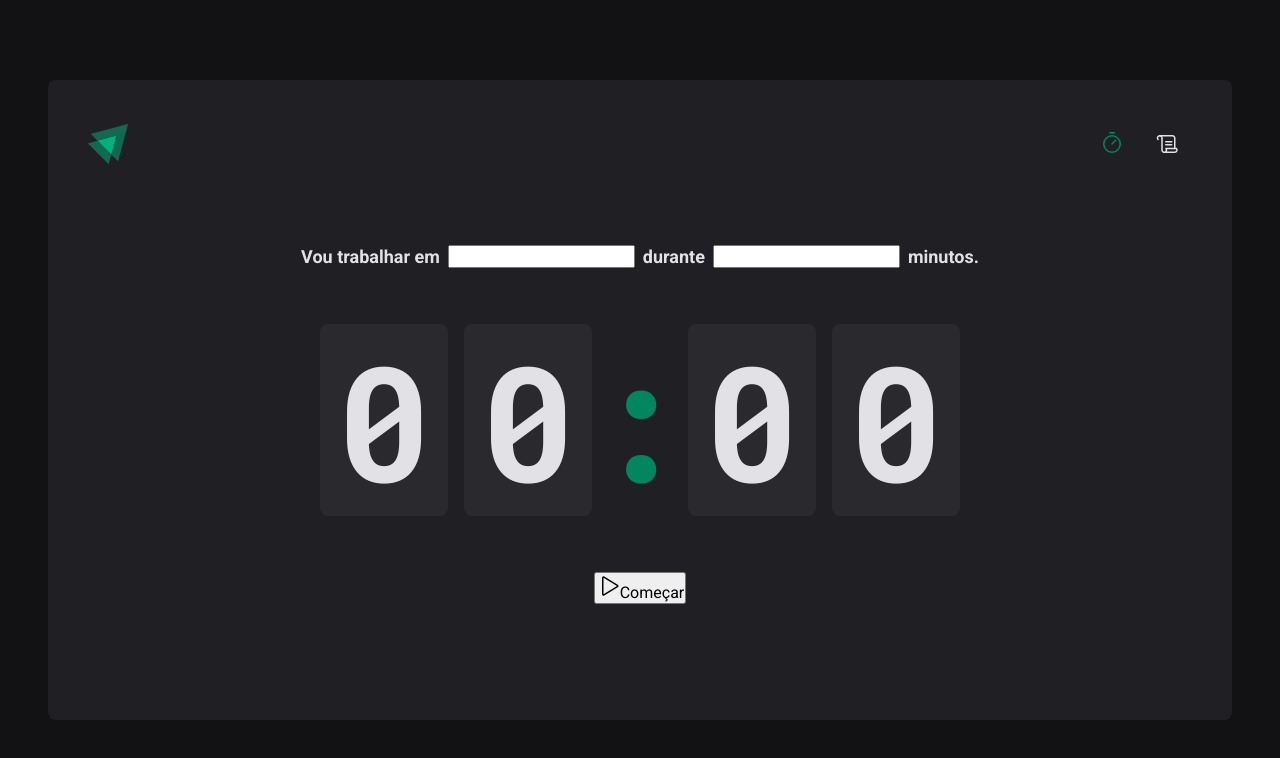
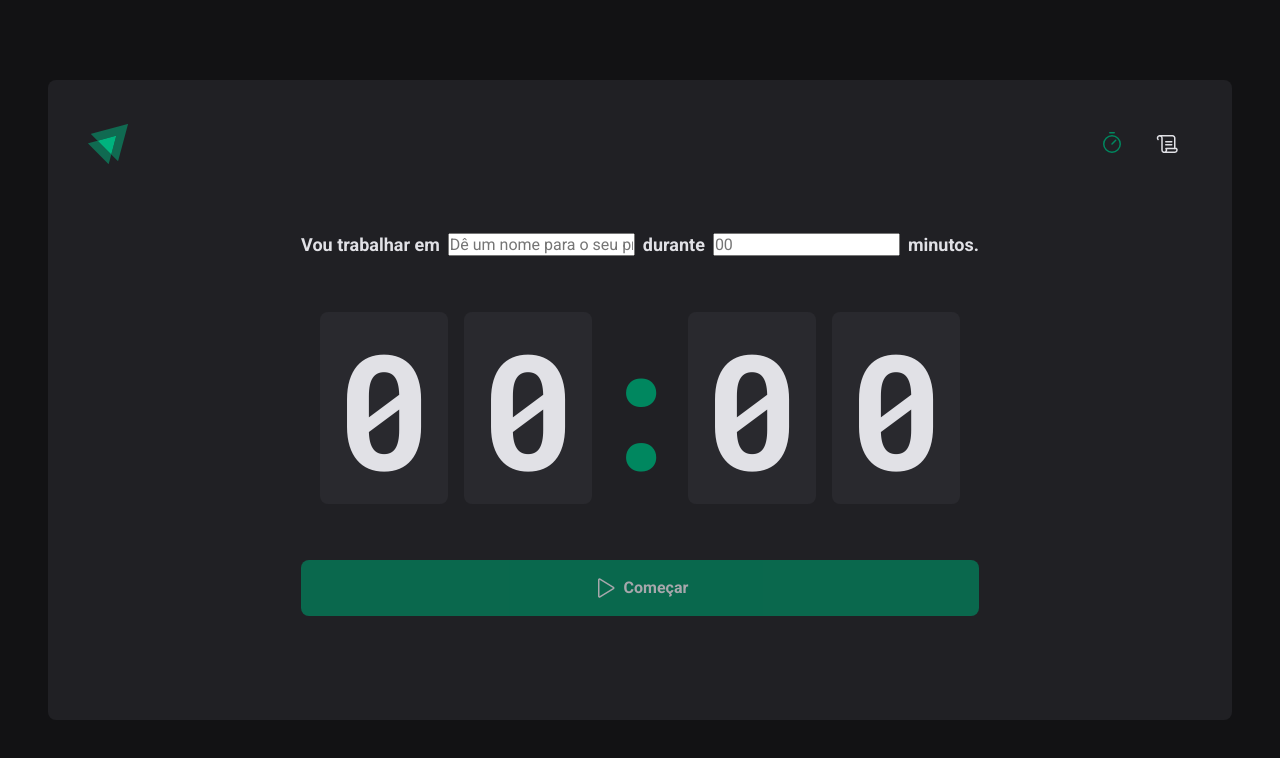
Before and after one commit to tiagoc0sta/React_Ignite_Timer, a React (Vite) app in the folder 02-ignite-timer/: page / in a window 1280 px wide. Shown: the top 758 px of the page. Built offline with nearby package versions, Linux system fonts and the light colour scheme.

Commit message:
add input placeholder

```diff
--- a/02-ignite-timer/src/pages/Home/index.tsx
+++ b/02-ignite-timer/src/pages/Home/index.tsx
@@ -1,5 +1,5 @@
 import { Play } from "phosphor-react";
-import { CountdownContainer, FormContainer, HomeContainer, Separator } from "./styles";
+import { CountdownContainer, FormContainer, HomeContainer, MinutesAmountInput, Separator, StartCountdownButton, TaskInput } from "./styles";
 
 export function Home(){
   return (
@@ -7,10 +7,17 @@ export function Home(){
       <form action="">
         <FormContainer>
           <label htmlFor="">Vou trabalhar em</label>
-          <input id="task" />
+          <TaskInput
+            id="task"
+            placeholder="Dê um nome para o seu projeto"
+          />
 
-          <label htmlFor="minuteAmount">durante</label>
-          <input type="number" id="minuteAmount" />
+          <label htmlFor="minutesAmount">durante</label>
+          <MinutesAmountInput
+            type="number"
+            id="minutesAmount"
+            placeholder="00"
+          />
 
           <span>minutos.</span>
         </FormContainer>
@@ -23,9 +30,10 @@ export function Home(){
           <span>0</span>
         </CountdownContainer>
 
-        <button type="submit">
+        <StartCountdownButton disabled type="submit">
           <Play size={24}/>
-          Começar</button>
+          Começar
+        </StartCountdownButton>
       </form>
     </HomeContainer>
   )
--- a/02-ignite-timer/src/pages/Home/styles.ts
+++ b/02-ignite-timer/src/pages/Home/styles.ts
@@ -27,8 +27,14 @@ export const FormContainer = styled.div`
   font-size: 1.125rem;
   font-weight: bold;
   flex-wrap: wrap;
+`
 
+export const TaskInput = styled.input`
 `
+
+export const MinutesAmountInput = styled.input `
+`
+
 
 export const CountdownContainer = styled.div `
   font-family: 'Roboto Mono', monospace;
@@ -55,3 +61,30 @@ export const Separator = styled.div `
   display: flex;
   justify-content: center;
 `
+
+export const StartCountdownButton = styled.button `
+  width: 100%;
+  border: 0;
+  padding: 1rem;
+  border-radius: 8px;
+
+  display: flex;
+  align-items: center;
+  justify-content: center;
+
+  gap: 0.5rem;
+  font-weight: bold;
+
+  cursor: pointer;
+  background: ${props => props.theme['green-500']};
+  color: ${props => props.theme['gray-100']};
+
+  &:disabled {
+    opacity: 0.7;
+    cursor: not-allowed;
+  }
+
+  &:hover {
+    background: ${props => props.theme['green-700']}
+  }
+`
```
Also changed, not shown: 02-ignite-timer/src/pages/History.tsx (line endings or trailing spaces).
